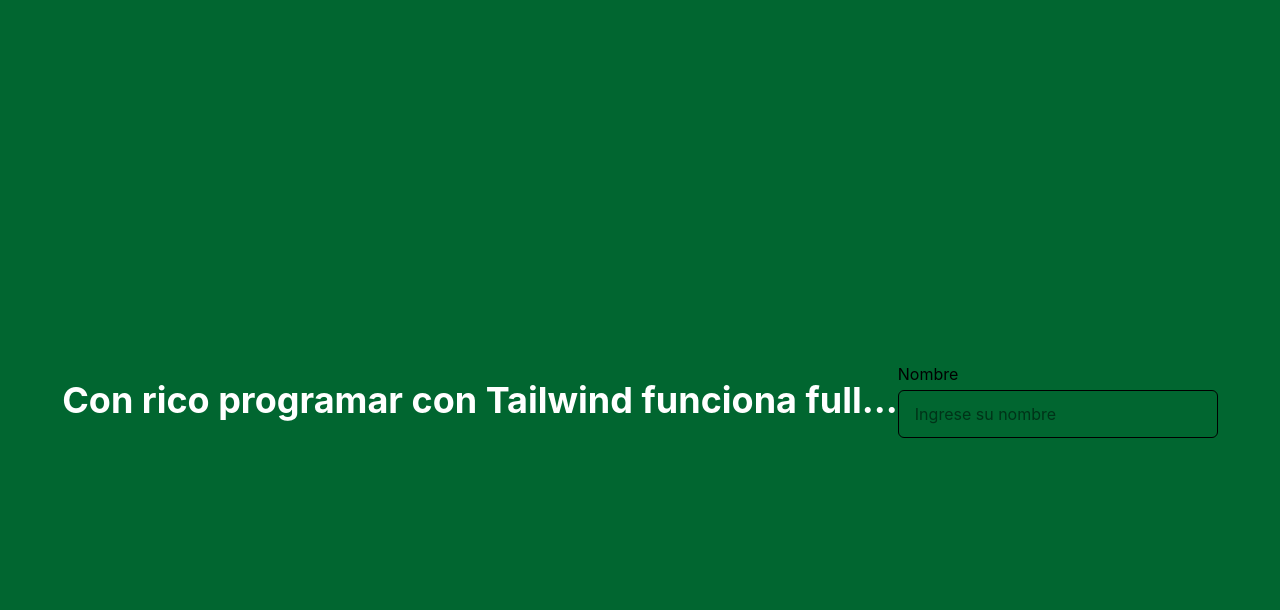
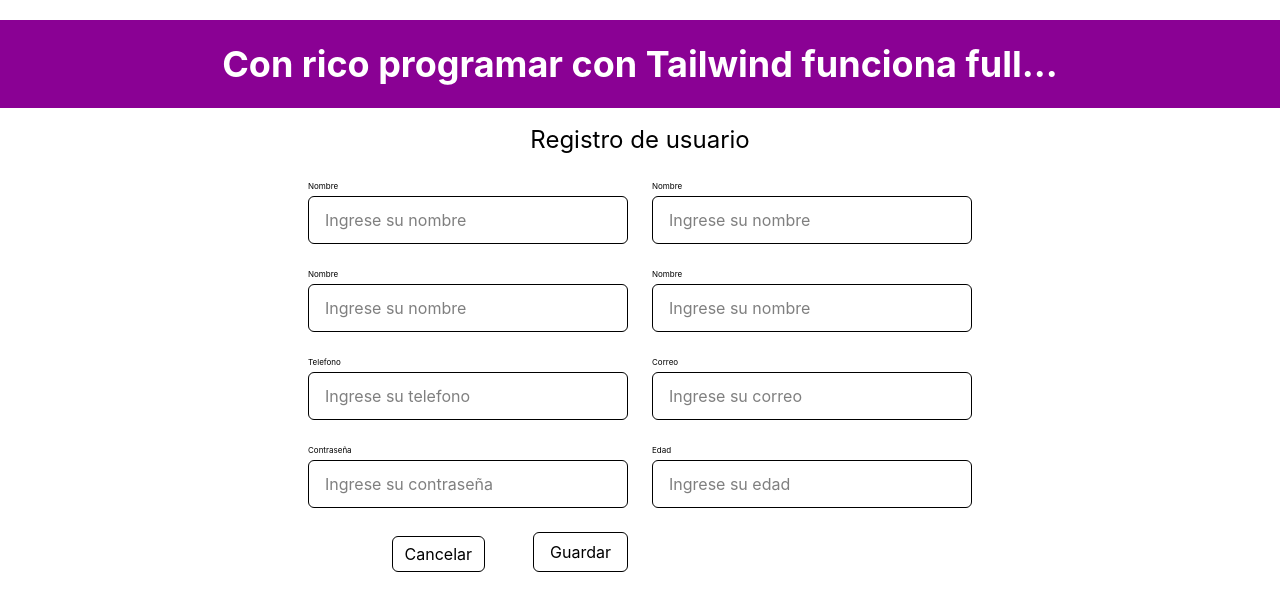
Before and after one commit to LeidyFlor/proyecto-formativo-sigi, a React (Vite) app: page / in a window 1280 px wide. Shown: the top 610 px of the page. Built offline with nearby package versions, Linux system fonts and the light colour scheme.

Commit message:
feat(userComponent):Se creó componente de registro de usuario, se implementó las rutas con un alias y se realizó encapsulamiento de módulos

```diff
--- a/src/app/App.jsx
+++ b/src/app/App.jsx
@@ -1,17 +1,15 @@
-import Input from "../shared/components/Input.jsx"
+import { CreateUserPage } from "@/features/users";
 
 export default function App(){
 
     return(
-        <div className="min-h-screen bg-green-800 flex items-center justify-center">
-      <h1 className="text-white text-4xl font-bold">
-        Con rico programar con Tailwind funciona full...
-      </h1>
+      // h-36 es altura de 36. flex-col para flex en colimna. mb-32 es margin botton. items-center objetos centrados
+        <div className="min-h text-center grid grid-cols-1 gap-4 mt-5">
 
-      <Input
-        label ="Nombre"
-        placeholder="Ingrese su nombre"
-      />
-    </div>
+          <h1 className="text-white text-4xl font-bold bg-fuchsia-800 p-6">
+          Con rico programar con Tailwind funciona full...
+          </h1>
+          <CreateUserPage />
+        </div>
     );
 };
--- /dev/null
+++ b/src/features/users/components/UserRegisterForm.jsx
@@ -0,0 +1,86 @@
+import { Input, Button } from "@/shared"
+
+export default function UserRegisterForm(){
+
+    // Handle eventos. onChange cada vez que se escribe. onBlur toma el valor cuando uno sale del campo
+
+    const handleNameChange = (e) =>{
+        console.log("Nombre: ", e.target.value);
+    }
+    const handleEmailBlur = (e) =>{
+        console.log("Email: ", e.target.value);
+    }
+
+
+    return(
+        <div>
+            <h1 className="text-text-primary text-2xl mb-6">
+                Registro de usuario
+            </h1>
+            <form className="grid grid-cols-1 items-center gap-6 ">
+                {/* Inputs */}
+                <div className="grid grid-cols-2 gap-6 my-0 mx-auto">
+                    <Input
+                        label="Nombre"
+                        placeholder="Ingrese su nombre"
+                        onChange={handleNameChange}
+                    />
+                    <Input
+                        label="Nombre"
+                        placeholder="Ingrese su nombre"
+                    />
+                    <Input
+                        label="Nombre"
+                        placeholder="Ingrese su nombre"
+                    />
+                    <Input
+                        label="Nombre"
+                        placeholder="Ingrese su nombre"
+                    />
+                    <Input
+                        label="Telefono"
+                        placeholder="Ingrese su telefono"
+                        type="tel"
+                    />
+                    <Input
+                        label="Correo"
+                        placeholder="Ingrese su correo"
+                        type="email"
+                        onBlur={handleEmailBlur}
+                    />
+                    <Input
+                        label="Contraseña"
+                        placeholder="Ingrese su contraseña"
+                        type="password"
+                    />
+                    <Input
+                        label="Edad"
+                        placeholder="Ingrese su edad"
+                        type="number"
+                    />
+
+                    {/* Acciones */}
+                    <div className="flex items-end justify-end gap-12">
+                        <Button
+                            variant="secondary"
+                            size="sm"
+                        >
+                            Cancelar
+                        </Button>
+
+                        <Button
+                            variant="primary"
+                            size="md"
+                        >
+                            Guardar
+                        </Button>
+
+                    </div>
+                </div>
+
+
+            </form>
+
+        </div>
+    )
+};
--- a/src/features/users/index.js
+++ b/src/features/users/index.js
@@ -0,0 +1 @@
+export { default as CreateUserPage } from "./pages/CreateUserPage";
--- /dev/null
+++ b/src/features/users/pages/CreateUserPage.jsx
@@ -0,0 +1,12 @@
+import UserRegisterForm from "../components/UserRegisterForm";
+
+export default function CreateUserPage(){
+
+    return(
+        <div>
+            <UserRegisterForm />
+
+        </div>
+
+    )
+}
--- a/src/shared/components/Button.jsx
+++ b/src/shared/components/Button.jsx
@@ -0,0 +1,52 @@
+import { Children } from "react";
+
+/* Componente boton
+Boton reutilizable con cariables viauales y tamanos controlados, area interactiva minima de 48px
+*/
+export default function Button({
+    variant = "primary", //Define el estilo visual, variante por defecto
+    size = "md",     //Define tamano visual
+    type = "button", //Tipos de boton (button, submit, reset)
+    children,       //Contenido interno del boton(texto, icono)
+    ...props        //Propiedades adicionales(onClick, diseable, etc)
+}){
+const variants = {
+    primary: "bg-green text-black border",
+    secondary: "bg-background border border-border text-text-inverse hover:bg-surface-muted",
+};
+    // before: -inset - y - [6px] area tactil del boton de y
+const sizes ={
+    sm:`
+        h-9 px-3
+        before:absolute before:content['']
+        before:-inset-y-[6px] before:-inset-x-[0px]
+    `,
+    md:`
+        h-10 px-4
+        before:absolute before:content['']
+        before:-inset-y-[6px] before:-inset-x-[0px]
+    `
+}
+return(
+    <button
+        className={`
+            relative
+            inline-flex items-center justify-center
+            rounded-md
+            transition-colors
+            var
+            ${variants[variant]}
+            ${sizes[size]}
+            ${type}
+        `}
+
+        {...props}
+
+        >
+
+        {children}
+
+
+    </button>
+)
+}
--- a/src/shared/components/Input.jsx
+++ b/src/shared/components/Input.jsx
@@ -10,20 +10,31 @@
     return (
         //Contenedor del input que se exporta con label, cuerpo y feedback message
         <div className="w-[320px]">
-            {/* Label  */}
+            {/* LABEL. JWT evalua si tal es 1, si si lo hace  */}
+
+            {label &&(
                 <label
                     className="
                     block
-                text-caption
+                    text-[8px]
                     mb-1
-                text-text-primary
+                    place-self-start
                 ">
                     {label}
 
                 </label>
+            )}
+
+
 
             {/* contenedor del input */}
-            <div>
+            {/* este classname permite escribir en todos los campo */}
+            <div className="
+                relative
+                h-12
+                flex
+                items-center
+            ">
                 {/* Area interactiva invisibe de un input  48px*/}
 
                     <div
@@ -38,12 +49,13 @@
                             `nextSibling` obtiene el siguinete nodo en el DOM (puede ser un input u otro elemento)*/
                             e.currentTarget.nextElementSibling.focus(); /*Linea de codigo de area disponible de 48px */
                         }}
-                        >
+                        />
 
-                    </div>
                     {/* Area visual del input */}
                         {/* border-border es el colo rdel borde con variables */}
                     <input
+                    // toma el input de cuando se crea el input
+                    type={type}
                     className="
                         relative
                         w-full
--- a/src/shared/index.js
+++ b/src/shared/index.js
@@ -0,0 +1,3 @@
+export { default as Input } from "./components/Input.jsx";
+export { default as Button } from "./components/Button.jsx";
+//Exporta layout y components
--- a/vite.config.js
+++ b/vite.config.js
@@ -1,6 +1,12 @@
 import { defineConfig } from 'vite'
+import react from '@vitejs/plugin-react'
 import tailwindcss from '@tailwindcss/vite'
-import react from '@vitejs/plugin-react'
+import {fileURLToPath} from 'url'
+import {dirname, resolve} from 'path'
+
+//crear __firname compatible con ES Modules
+const __filename = fileURLToPath(import.meta.url)
+const __dirname = dirname(__filename)
 
 // https://vite.dev/config/
 export default defineConfig({
@@ -8,4 +14,9 @@
     react(),
     tailwindcss()
   ],
+  resolve:{
+    alias:{
+      '@': resolve(__dirname, 'src'),//Cunado veas @, interpretalo como /src
+    },
+  },
 })
```
Lines whose indentation alone changed are shown as unchanged.
